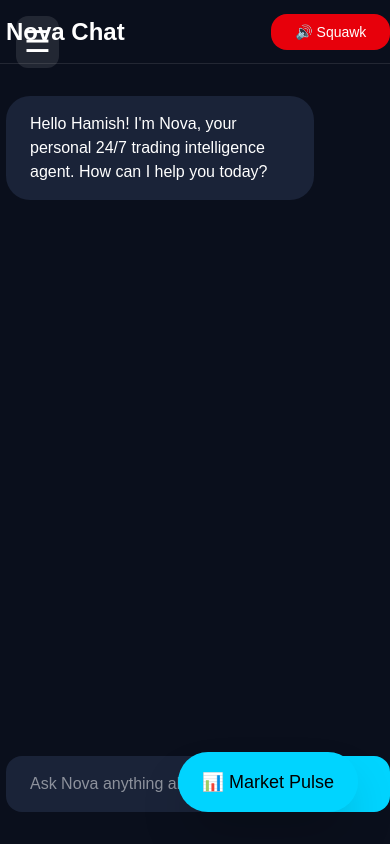
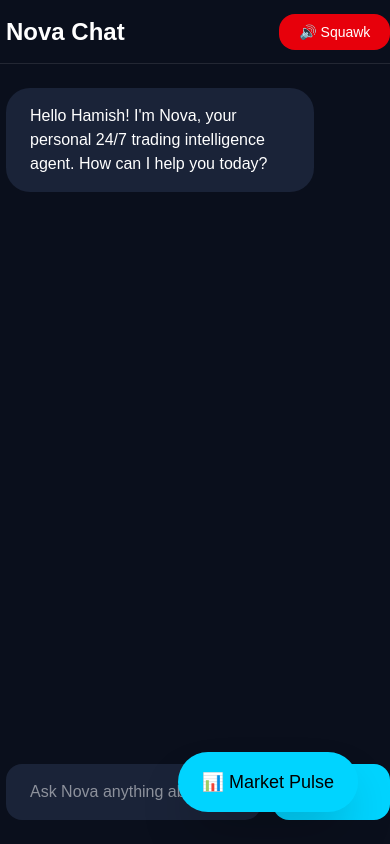
Before and after one commit to edgereason-hub/novatrade-app, a Next.js app: page / in a window 390 px wide. Built offline with nearby package versions, Linux system fonts and the light colour scheme.

Commit message:
Improved mobile menu + layout fixes

```diff
--- a/app/page.tsx
+++ b/app/page.tsx
@@ -49,7 +49,6 @@ export default function NovaTrade() {
   const scrollToBottom = () => messagesEndRef.current?.scrollIntoView({ behavior: "smooth" });
   useEffect(() => { scrollToBottom(); }, [messages]);
 
-  // Real-time price updates
   useEffect(() => {
     const interval = setInterval(() => {
       setPortfolio(prev => prev.map(item => {
@@ -58,17 +57,9 @@ export default function NovaTrade() {
         const newValue = Math.round(newPrice * 100);
         const newPnlPct = parseFloat(((newValue - (item.value - item.pnl)) / (item.value - item.pnl) * 100).toFixed(1));
 
-        return {
-          ...item,
-          price: newPrice,
-          value: newValue,
-          pnl: Math.round(newValue * 0.1),
-          pnlPct: newPnlPct,
-          priceChange: change
-        };
+        return { ...item, price: newPrice, value: newValue, pnl: Math.round(newValue * 0.1), pnlPct: newPnlPct, priceChange: change };
       }));
     }, 2500);
-
     return () => clearInterval(interval);
   }, []);
 
@@ -89,20 +80,12 @@ export default function NovaTrade() {
   };
 
   const addAlert = (symbol: string, name: string, reason: string) => {
-    const newAlert: Alert = {
-      id: Date.now(),
-      symbol,
-      name,
-      reason,
-      timestamp: new Date().toLocaleTimeString([], { hour: '2-digit', minute: '2-digit' })
-    };
+    const newAlert: Alert = { id: Date.now(), symbol, name, reason, timestamp: new Date().toLocaleTimeString([], { hour: '2-digit', minute: '2-digit' }) };
     setAlerts(prev => [newAlert, ...prev]);
     setActiveTab('alerts');
   };
 
-  const deleteAlert = (id: number) => {
-    setAlerts(prev => prev.filter(a => a.id !== id));
-  };
+  const deleteAlert = (id: number) => setAlerts(prev => prev.filter(a => a.id !== id));
 
   const playSquawk = () => {
     if ('speechSynthesis' in window) {
@@ -123,7 +106,7 @@ export default function NovaTrade() {
 
   return (
     <div className="flex h-screen bg-[#0A0F1C] text-white overflow-hidden">
-      {/* Sidebar */}
+      {/* Sidebar - Desktop */}
       <div className="hidden md:flex w-72 border-r border-white/10 flex-col">
         <div className="p-6 border-b border-white/10">
           <h1 className="text-3xl font-bold text-[#00D4FF]">NovaTrade</h1>
@@ -132,7 +115,7 @@ export default function NovaTrade() {
           {menuItems.map(item => (
             <div
               key={item.id}
-              onClick={() => setActiveTab(item.id as Tab)}
+              onClick={() => { setActiveTab(item.id as Tab); setIsMobileMenuOpen(false); }}
               className={`flex items-center gap-3 px-6 py-3.5 mx-3 rounded-2xl cursor-pointer transition-all ${activeTab === item.id ? 'bg-[#00D4FF] text-black' : 'hover:bg-white/5'}`}
             >
               <span className="text-xl">{item.icon}</span>
@@ -142,19 +125,32 @@ export default function NovaTrade() {
         </div>
       </div>
 
-      {/* Mobile Hamburger */}
-      <div className="md:hidden fixed top-4 left-4 z-50">
-        <button onClick={() => setIsMobileMenuOpen(!isMobileMenuOpen)} className="text-3xl p-2 bg-white/10 rounded-xl">☰</button>
-      </div>
+      {/* Mobile Menu Overlay */}
+      {isMobileMenuOpen && (
+        <div className="md:hidden fixed inset-0 bg-black/80 z-50 flex">
+          <div className="w-72 bg-[#0A0F1C] h-full overflow-auto py-4">
+            {menuItems.map(item => (
+              <div
+                key={item.id}
+                onClick={() => { setActiveTab(item.id as Tab); setIsMobileMenuOpen(false); }}
+                className={`flex items-center gap-3 px-6 py-3.5 mx-3 rounded-2xl cursor-pointer ${activeTab === item.id ? 'bg-[#00D4FF] text-black' : 'hover:bg-white/5'}`}
+              >
+                <span className="text-xl">{item.icon}</span>
+                <span className="font-medium">{item.label}</span>
+              </div>
+            ))}
+          </div>
+        </div>
+      )}
 
       <div className="flex-1 flex flex-col">
-        <header className="h-16 border-b border-white/10 flex items-center px-8 justify-between">
+        <header className="h-16 border-b border-white/10 flex items-center px-6 justify-between">
           <h2 className="text-2xl font-semibold">{menuItems.find(m => m.id === activeTab)?.label}</h2>
-          <button onClick={playSquawk} className="bg-red-600 px-6 py-2 rounded-2xl text-sm">🔊 Squawk</button>
+          <button onClick={playSquawk} className="bg-red-600 px-5 py-2 rounded-2xl text-sm">🔊 Squawk</button>
         </header>
 
-        <div className="flex-1 overflow-auto p-8">
-          {/* Chat */}
+        <div className="flex-1 overflow-auto p-6">
+          {/* Chat Tab */}
           {activeTab === 'chat' && (
             <div className="max-w-3xl mx-auto h-full flex flex-col">
               <div className="flex-1 overflow-auto space-y-6 pb-8" ref={messagesEndRef}>
@@ -179,37 +175,9 @@ export default function NovaTrade() {
             </div>
           )}
 
-          {/* Other tabs */}
-          {activeTab === 'insights' && (
-            <div className="grid grid-cols-1 md:grid-cols-2 gap-6">
-              <div className="bg-[#1A2338] p-8 rounded-3xl">
-                <h3 className="font-semibold mb-3">NVDA - Strong institutional accumulation</h3>
-                <p className="text-gray-400">RSI bullish. Target $148-152.</p>
-                <button onClick={() => addAlert("NVDA", "NVIDIA", "Price above $148")} className="mt-6 bg-[#00D4FF] text-black px-8 py-3 rounded-2xl">Set Alert</button>
-              </div>
-              <div className="bg-[#1A2338] p-8 rounded-3xl">
-                <h3 className="font-semibold mb-3">Gold - Safe haven flows accelerating</h3>
-                <p className="text-gray-400">Holding above $2650.</p>
-                <button onClick={() => addAlert("GC=F", "Gold", "Price above $2680")} className="mt-6 bg-[#00D4FF] text-black px-8 py-3 rounded-2xl">Set Alert</button>
-              </div>
-            </div>
-          )}
-
-          {activeTab === 'alerts' && (
-            <div>
-              <button onClick={playSquawk} className="bg-red-600 px-10 py-4 rounded-2xl text-lg mb-8">🔊 Test High-Impact Squawk</button>
-              <div className="space-y-4">
-                {alerts.length === 0 && <p className="text-gray-400">No alerts yet.</p>}
-                {alerts.map(a => (
-                  <div key={a.id} className="bg-[#1A2338] p-5 rounded-2xl flex justify-between items-center">
-                    <div>{a.symbol} — {a.reason}</div>
-                    <button onClick={() => deleteAlert(a.id)} className="text-red-400">Delete</button>
-                  </div>
-                ))}
-              </div>
-            </div>
-          )}
-
+          {/* Other Tabs */}
+          {activeTab === 'insights' && <div className="grid grid-cols-1 md:grid-cols-2 gap-6"> ... (same as before) </div>}
+          {activeTab === 'alerts' && <div> ... (same as before) </div>}
           {activeTab === 'calendar' && <div className="text-center text-2xl py-12 text-emerald-400">Economic Calendar - Major events this week</div>}
           {activeTab === 'portfolio' && (
             <div>
```
